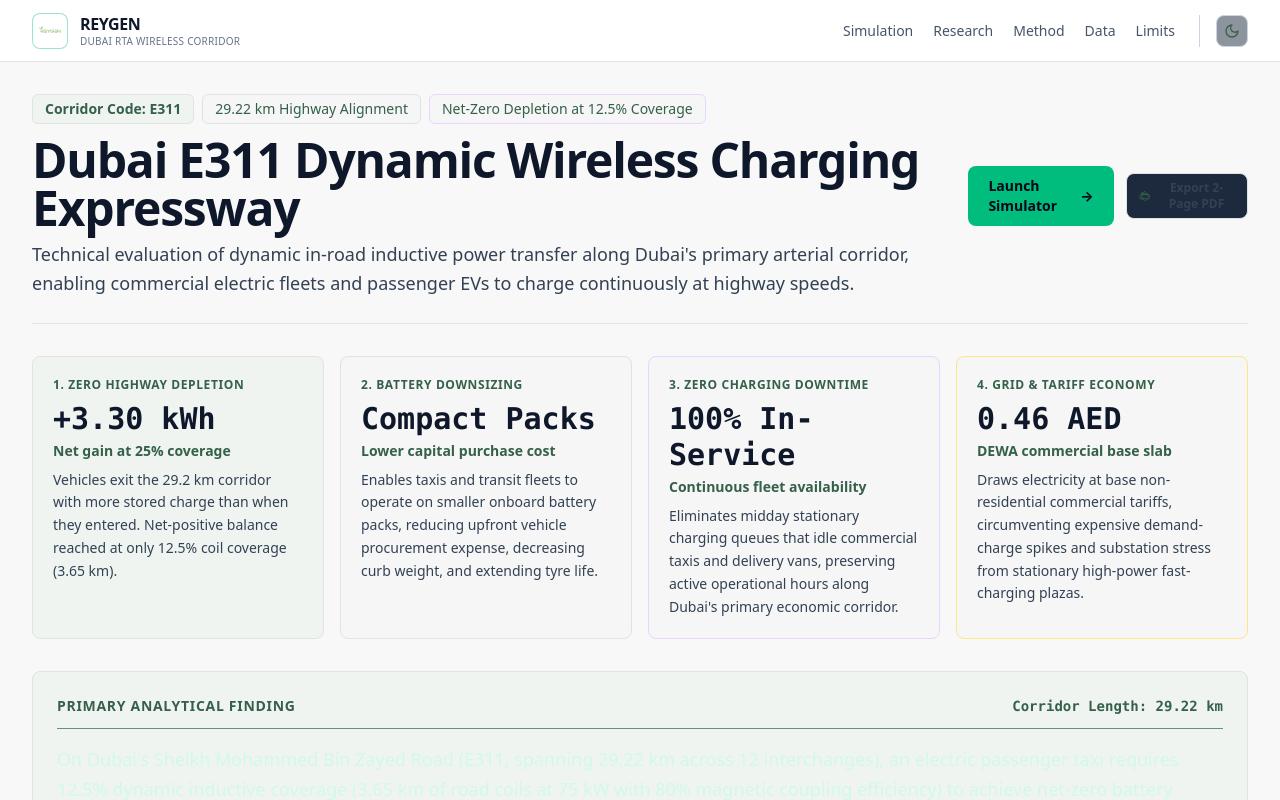
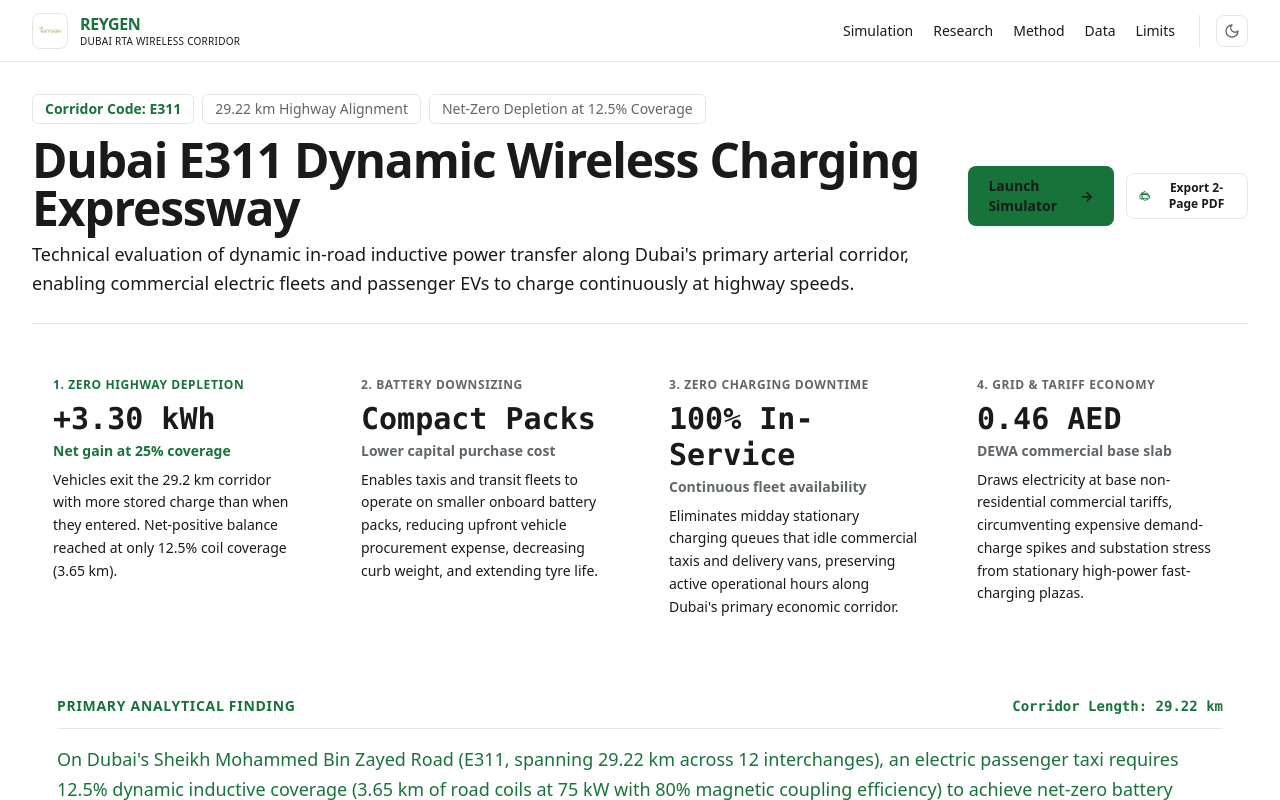
Before and after one commit to neil-surjiani/reygen, a Next.js app: page / in a window 1280 px wide. Shown: the top 800 px of the page. Built offline with nearby package versions, Linux system fonts and the light colour scheme.

Commit message:
style: simplify page hierarchy and color palette

```diff
--- a/src/app/globals.css
+++ b/src/app/globals.css
@@ -2,233 +2,163 @@
 @import "maplibre-gl/dist/maplibre-gl.css";
 
 :root {
-  --background: #090d16;
-  --foreground: #f8fafc;
-  color-scheme: dark;
+  --background: #ffffff;
+  --foreground: #181b19;
+  --surface: #ffffff;
+  --line: #e3e7e4;
+  --muted: #606862;
+  --accent: #18733a;
+  color-scheme: light;
+}
+
+html.light {
+  --background: #ffffff;
+  --foreground: #181b19;
+  --surface: #ffffff;
+  --line: #e3e7e4;
+  --muted: #606862;
+  --accent: #18733a;
+  color-scheme: light;
 }
 
 html.dark {
-  --background: #090d16;
-  --foreground: #f8fafc;
+  --background: #111412;
+  --foreground: #f2f5f2;
+  --surface: #191d1a;
+  --line: #303632;
+  --muted: #a1aaa3;
+  --accent: #58c878;
   color-scheme: dark;
-}
-
-html.light {
-  --background: #f8fafc;
-  --foreground: #0f172a;
-  color-scheme: light;
 }
 
 body {
   background: var(--background);
   color: var(--foreground);
-  font-family: system-ui, -apple-system, BlinkMacSystemFont, "Segoe UI", Roboto, Oxygen, Ubuntu, Cantarell, sans-serif;
+  font-family: system-ui, -apple-system, BlinkMacSystemFont, "Segoe UI", Roboto, sans-serif;
 }
 
-/* ========================================================================= */
-/* LIGHT MODE DESIGN SYSTEM OVERRIDES                                        */
-/* ========================================================================= */
-html.light body {
-  background-color: #f8fafc !important;
-  color: #0f172a !important;
+/* Keep the existing utility-based pages, but give them one restrained palette. */
+html :is([class*="bg-slate-"], [class*="bg-emerald-"], [class*="bg-sky-"], [class*="bg-purple-"], [class*="bg-amber-"], [class*="bg-rose-"], [class*="bg-blue-"], [class*="bg-red-"]) {
+  background-color: var(--surface) !important;
 }
 
-/* Header & Navigation */
-html.light header {
-  background-color: rgba(255, 255, 255, 0.9) !important;
-  border-color: #e2e8f0 !important;
-}
-html.light header .text-white {
-  color: #0f172a !important;
-}
-html.light header .text-slate-300 {
-  color: #475569 !important;
-}
-html.light header .text-slate-300:hover,
-html.light header .text-white:hover {
-  color: #047857 !important;
-}
-html.light header .border-slate-800,
-html.light header .border-slate-700\/60 {
-  border-color: #cbd5e1 !important;
+html [class*="text-slate-"],
+html [class*="text-white"] {
+  color: var(--foreground) !important;
 }
 
-/* Structural & Card Containers */
-html.light .bg-slate-950,
-html.light .bg-slate-900,
-html.light .bg-slate-900\/80,
-html.light .bg-slate-900\/60,
-html.light .bg-slate-900\/50,
-html.light .bg-slate-900\/40,
-html.light .bg-slate-950\/90,
-html.light .bg-slate-950\/80,
-html.light .bg-slate-950\/70,
-html.light .bg-slate-950\/60,
-html.light .bg-slate-950\/40 {
-  background-color: #ffffff !important;
+html [class*="text-gray-"],
+html [class*="text-sky-"],
+html [class*="text-purple-"],
+html [class*="text-amber-"],
+html [class*="text-rose-"],
+html [class*="text-red-"],
+html [class*="text-blue-"] {
+  color: var(--muted) !important;
 }
 
-html.light .border-slate-800,
-html.light .border-slate-800\/80,
-html.light .border-slate-800\/60,
-html.light .border-slate-700,
-html.light .border-slate-700\/60 {
-  border-color: #e2e8f0 !important;
+html [class*="text-emerald-"] {
+  color: var(--accent) !important;
 }
 
-/* Accent Card Backgrounds */
-html.light .bg-emerald-950\/30,
-html.light .bg-emerald-950\/40,
-html.light .bg-emerald-950\/50,
-html.light .bg-emerald-950\/80,
-html.light .bg-emerald-950\/90 {
-  background-color: #ecfdf5 !important;
-  border-color: #a7f3d0 !important;
+html [class*="border-slate-"],
+html [class*="border-emerald-"],
+html [class*="border-sky-"],
+html [class*="border-purple-"],
+html [class*="border-amber-"],
+html [class*="border-rose-"],
+html [class*="border-blue-"],
+html [class*="border-red-"] {
+  border-color: var(--line) !important;
 }
 
-html.light .bg-sky-950\/30,
-html.light .bg-sky-950\/40,
-html.light .bg-sky-950\/50,
-html.light .bg-sky-950\/80 {
-  background-color: #f0f9ff !important;
-  border-color: #bae6fd !important;
+html [class*="accent-emerald-"] {
+  accent-color: var(--accent) !important;
 }
 
-html.light .bg-purple-950\/30,
-html.light .bg-purple-950\/40,
-html.light .bg-purple-950\/50,
-html.light .bg-purple-950\/80 {
-  background-color: #faf5ff !important;
-  border-color: #e9d5ff !important;
+html .bg-emerald-500,
+html .hover\:bg-emerald-400:hover {
+  background-color: var(--accent) !important;
 }
 
-html.light .bg-amber-950\/30,
-html.light .bg-amber-950\/40,
-html.light .bg-amber-950\/50,
-html.light .bg-amber-950\/80 {
-  background-color: #fffbeb !important;
-  border-color: #fde68a !important;
+/* Most cards become plain sections separated by space and typography. */
+html [class*="rounded-xl"][class*="border"]:not(:has(.maplibregl-map)) {
+  border-color: transparent !important;
+  background-color: transparent !important;
+  box-shadow: none !important;
 }
 
-html.light .bg-rose-950\/80 {
-  background-color: #fff1f2 !important;
-  border-color: #fecdd3 !important;
+html .shadow-2xl,
+html .shadow-xl,
+html .shadow-lg,
+html .shadow-md,
+html .shadow-sm,
+html .backdrop-blur {
+  box-shadow: none !important;
+  backdrop-filter: none !important;
 }
 
-/* Typography in Light Mode */
-html.light h1,
-html.light h2,
-html.light h3,
-html.light h4,
-html.light .text-white,
-html.light .text-slate-100 {
-  color: #0f172a !important;
+html header {
+  background: var(--background) !important;
+  border-color: var(--line) !important;
+  backdrop-filter: none !important;
 }
 
-html.light .text-slate-200,
-html.light .text-slate-300 {
-  color: #334155 !important;
+html footer {
+  background: var(--background) !important;
+  color: var(--muted) !important;
+  border-color: var(--line) !important;
 }
 
-html.light .text-slate-400 {
-  color: #64748b !important;
+html footer a {
+  color: var(--foreground) !important;
 }
 
-html.light .text-slate-500 {
-  color: #64748b !important;
+html input,
+html select,
+html textarea {
+  color: var(--foreground) !important;
+  background-color: var(--surface) !important;
+  border-color: var(--line) !important;
 }
 
-html.light .text-emerald-400,
-html.light .text-emerald-300 {
-  color: #047857 !important;
+html input[type="range"] {
+  accent-color: var(--accent) !important;
 }
 
-html.light .text-sky-400,
-html.light .text-sky-300 {
-  color: #0369a1 !important;
+html thead {
+  color: var(--muted) !important;
+  border-color: var(--line) !important;
 }
 
-html.light .text-purple-400,
-html.light .text-purple-300 {
-  color: #7e22ce !important;
+html tbody tr {
+  border-color: var(--line) !important;
 }
 
-html.light .text-amber-400,
-html.light .text-amber-300 {
-  color: #b45309 !important;
+html tbody tr:hover {
+  background: color-mix(in srgb, var(--accent) 6%, var(--background)) !important;
 }
 
-/* Table styling in Light Mode */
-html.light thead {
-  background-color: #f1f5f9 !important;
-  color: #475569 !important;
-  border-color: #cbd5e1 !important;
-}
-
-html.light tbody {
-  background-color: #ffffff !important;
-}
-
-html.light tbody tr:hover {
-  background-color: #f8fafc !important;
-}
-
-html.light tbody tr {
-  border-color: #f1f5f9 !important;
-}
-
-/* Code Blocks & Pre Elements */
-html.light pre,
-html.light code,
-html.light .font-mono.bg-slate-950 {
-  background-color: #f1f5f9 !important;
-  color: #0f172a !important;
-  border-color: #cbd5e1 !important;
-}
-
-/* Inputs & Form Elements */
-html.light input,
-html.light select {
-  background-color: #ffffff !important;
-  color: #0f172a !important;
-  border-color: #cbd5e1 !important;
-}
-
-html.light input:focus,
-html.light select:focus {
-  border-color: #059669 !important;
-}
-
-/* Footer in Light Mode */
-html.light footer {
-  background-color: #f1f5f9 !important;
-  border-color: #e2e8f0 !important;
-  color: #64748b !important;
-}
-
-html.light footer a {
-  color: #0f172a !important;
-}
-
-/* ========================================================================= */
-/* PRINT MEDIA STYLES                                                        */
-/* ========================================================================= */
 @media print {
   @page {
     size: A4 portrait;
     margin: 10mm 12mm;
   }
 
-  html, body {
-    background: #ffffff !important;
-    color: #0f172a !important;
+  html,
+  body {
+    background: #fff !important;
+    color: #181b19 !important;
     font-size: 9.5pt !important;
     line-height: 1.35 !important;
     -webkit-print-color-adjust: exact !important;
     print-color-adjust: exact !important;
   }
 
-  header, nav, footer, .no-print {
+  header,
+  nav,
+  footer,
+  .no-print {
     display: none !important;
   }
 
@@ -238,130 +168,9 @@ html.light footer a {
   }
 
   .print-card {
-    background: #f8fafc !important;
-    border: 1px solid #cbd5e1 !important;
-    color: #0f172a !important;
+    background: #fff !important;
+    border: 1px solid #d1d5d2 !important;
+    color: #181b19 !important;
     box-shadow: none !important;
   }
-
-  .print-text-dark {
-    color: #0f172a !important;
-  }
-
-  .print-text-muted {
-    color: #475569 !important;
-  }
-
-  .print-accent {
-    color: #047857 !important;
-  }
 }
-
-/* Quiet, document-first presentation. The research content stays intact; this
-   layer only removes decorative weight and makes the simulator the main tool. */
-html.light {
-  --background: #f7f8f7;
-  --foreground: #202724;
-}
-
-html.light body {
-  background: #f7f8f7 !important;
-  color: #202724 !important;
-}
-
-html.light header {
-  background: rgba(247, 248, 247, 0.96) !important;
-  border-color: #dfe4e1 !important;
-  backdrop-filter: none !important;
-}
-
-html.light main > div {
-  max-width: 1440px;
-}
-
-html.light .rounded-xl,
-html.light .rounded-lg {
-  border-radius: 8px !important;
-}
-
-html.light .shadow-2xl,
-html.light .shadow-xl,
-html.light .shadow-lg,
-html.light .shadow-md,
-html.light .shadow-sm {
-  box-shadow: none !important;
-}
-
-html.light .backdrop-blur {
-  backdrop-filter: none !important;
-}
-
-html.light .bg-slate-950\/90,
-html.light .bg-slate-950\/80,
-html.light .bg-slate-950\/70,
-html.light .bg-slate-950\/60,
-html.light .bg-slate-950\/40,
-html.light .bg-slate-900\/80,
-html.light .bg-slate-900\/60,
-html.light .bg-slate-900\/50,
-html.light .bg-slate-900\/40 {
-  background-color: #fff !important;
-}
-
-html.light .bg-emerald-950\/90,
-html.light .bg-emerald-950\/80,
-html.light .bg-emerald-950\/60,
-html.light .bg-emerald-950\/50,
-html.light .bg-emerald-950\/40,
-html.light .bg-emerald-950\/30 {
-  background-color: #f0f4f1 !important;
-}
-
-html.light .bg-sky-950\/80,
-html.light .bg-sky-950\/50,
-html.light .bg-sky-950\/40,
-html.light .bg-sky-950\/30,
-html.light .bg-purple-950\/80,
-html.light .bg-purple-950\/50,
-html.light .bg-purple-950\/40,
-html.light .bg-purple-950\/30,
-html.light .bg-amber-950\/80,
-html.light .bg-amber-950\/50,
-html.light .bg-amber-950\/40,
-html.light .bg-amber-950\/30 {
-  background-color: #f5f6f5 !important;
-}
-
-html.light .border-slate-800,
-html.light .border-slate-800\/80,
-html.light .border-slate-800\/60,
-html.light .border-slate-700,
-html.light .border-slate-700\/60,
-html.light .border-emerald-800,
-html.light .border-emerald-800\/80,
-html.light .border-emerald-600,
-html.light .border-sky-800,
-html.light .border-sky-800\/80,
-html.light .border-purple-800,
-html.light .border-amber-800 {
-  border-color: #dfe4e1 !important;
-}
-
-html.light .text-emerald-400,
-html.light .text-emerald-300,
-html.light .text-sky-400,
-html.light .text-sky-300,
-html.light .text-purple-400,
-html.light .text-purple-300,
-html.light .text-amber-400,
-html.light .text-amber-300 {
-  color: #35604a !important;
-}
-
-html.light input[type="range"] {
-  accent-color: #35604a;
-}
-
-html.light footer {
-  background: #f1f3f1 !important;
-}
--- a/src/components/corridor/CorridorControls.tsx
+++ b/src/components/corridor/CorridorControls.tsx
@@ -47,8 +47,8 @@ export function CorridorControls({
   onOverrideChange,
   onResetOverrides,
 }: CorridorControlsProps) {
-  // Open by default so users can change any values immediately
-  const [showAdvanced, setShowAdvanced] = useState(true);
+  // Keep the main corridor controls visible first; detailed parameters stay one click away.
+  const [showAdvanced, setShowAdvanced] = useState(false);
 
   const vehicleOptions: { id: SupportedVehicleType; name: string; specs: string }[] = [
     {
```
